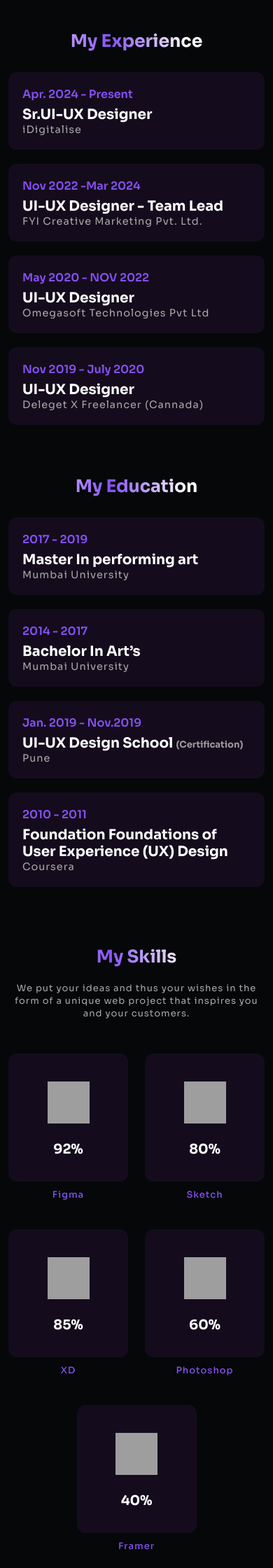
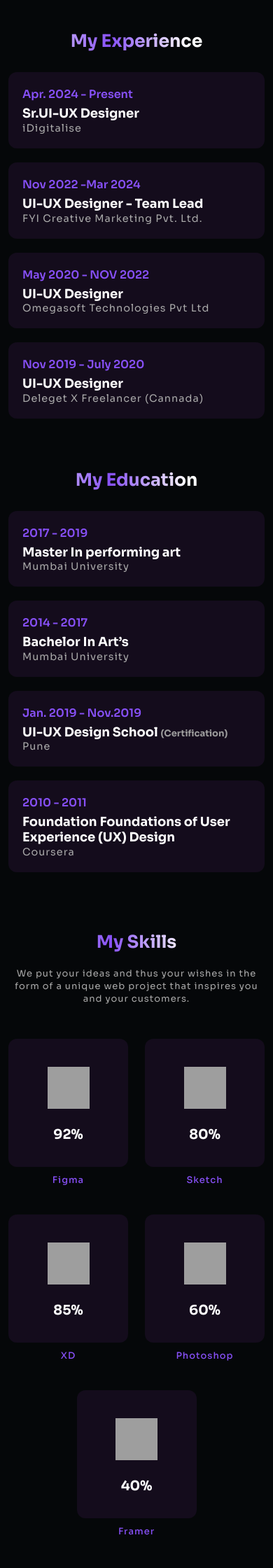
Before and after one commit to rohitwarke08/ak, a PHP site: page / in a window 390 px wide. Shown: the part 3377-5617 px from the top of the page at 70% size. Run offline with PHP 8.4, Linux system fonts and the light colour scheme; some libraries are stand-ins or nearby versions; some web fonts are replaced; grey boxes are pictures that could not be loaded.

Commit message:
Update responsive-style.css

```diff
--- a/css/responsive-style.css
+++ b/css/responsive-style.css
@@ -12,9 +12,6 @@
     h6{
         font-size: 18px;
         margin-bottom: 0;
-    }
-    h5{
-
     }
 
     /* Navbar  */
@@ -58,6 +55,9 @@
     h2{
         font-size: 25px;
     }
+    h5 {
+        font-size: 1rem;
+    }
     p{
         font-size: 13px;
         line-height: 18px;
@@ -68,4 +68,10 @@
     .portfolio_wrapper .card{
         min-height: 500px;
     }
+    .section-title{
+        font-size: 25px;
+    }
+    .exp-card .title{
+        font-size: 18px;
+    }
 }
```
